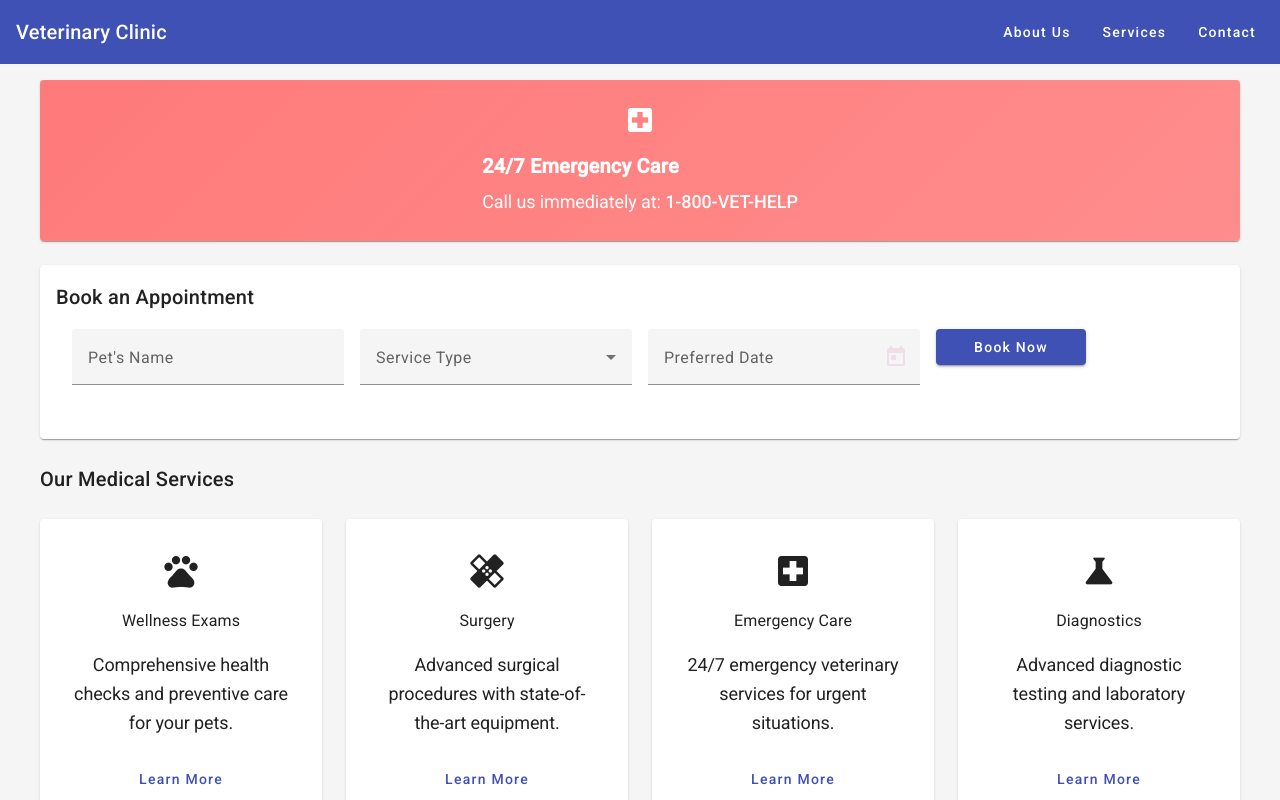
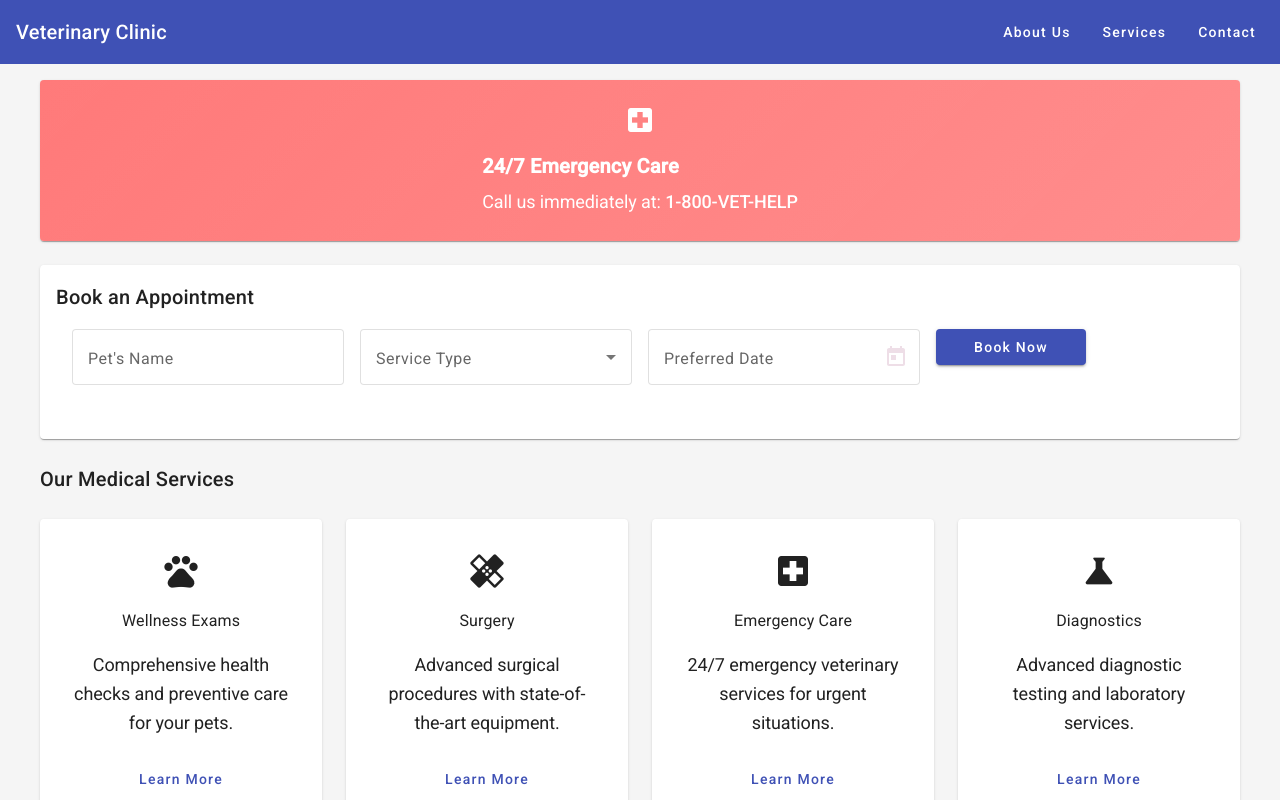
Before and after one commit to futurusticdev/angular, an Angular app in the folder my-material-app/: page / in a window 1280 px wide. Shown: the top 800 px of the page. Built offline with nearby package versions, Linux system fonts and the light colour scheme.

Commit message:
fix: update form fields to use outline appearance and fix focus states

```diff
--- a/my-material-app/src/app/home/home.component.html
+++ b/my-material-app/src/app/home/home.component.html
@@ -17,12 +17,12 @@
     </mat-card-header>
     <mat-card-content>
       <form class="booking-form">
-        <mat-form-field appearance="fill">
+        <mat-form-field appearance="outline">
           <mat-label>Pet's Name</mat-label>
           <input matInput placeholder="Enter pet's name" />
         </mat-form-field>
 
-        <mat-form-field appearance="fill">
+        <mat-form-field appearance="outline">
           <mat-label>Service Type</mat-label>
           <mat-select>
             <mat-option value="checkup">Regular Checkup</mat-option>
@@ -32,7 +32,7 @@
           </mat-select>
         </mat-form-field>
 
-        <mat-form-field appearance="fill">
+        <mat-form-field appearance="outline">
           <mat-label>Preferred Date</mat-label>
           <input matInput [matDatepicker]="picker" />
           <mat-datepicker-toggle
--- a/my-material-app/src/styles.scss
+++ b/my-material-app/src/styles.scss
@@ -229,9 +229,44 @@ p,
   border-top: 1px solid rgba(0, 0, 0, 0.05);
 }
 
-/* Remove all form field styles */
+/* Form Field Overrides */
 .mat-mdc-form-field {
   width: 100%;
+}
+
+.mat-mdc-text-field-wrapper {
+  background-color: transparent !important;
+}
+
+.mdc-text-field--outlined {
+  --mdc-outlined-text-field-container-shape: 4px;
+
+  .mdc-notched-outline {
+    --mdc-outlined-text-field-outline-color: rgba(0, 0, 0, 0.12);
+  }
+
+  &:not(.mdc-text-field--disabled) {
+    .mdc-notched-outline__leading,
+    .mdc-notched-outline__notch,
+    .mdc-notched-outline__trailing {
+      border-color: rgba(0, 0, 0, 0.12);
+    }
+
+    &:hover .mdc-notched-outline {
+      --mdc-outlined-text-field-hover-outline-color: rgba(0, 0, 0, 0.87);
+    }
+
+    &.mdc-text-field--focused .mdc-notched-outline {
+      --mdc-outlined-text-field-focus-outline-color: var(
+        --color-primary,
+        #1976d2
+      );
+    }
+  }
+
+  .mdc-floating-label {
+    color: rgba(0, 0, 0, 0.6);
+  }
 }
 
 // Remove select panel styles
```
